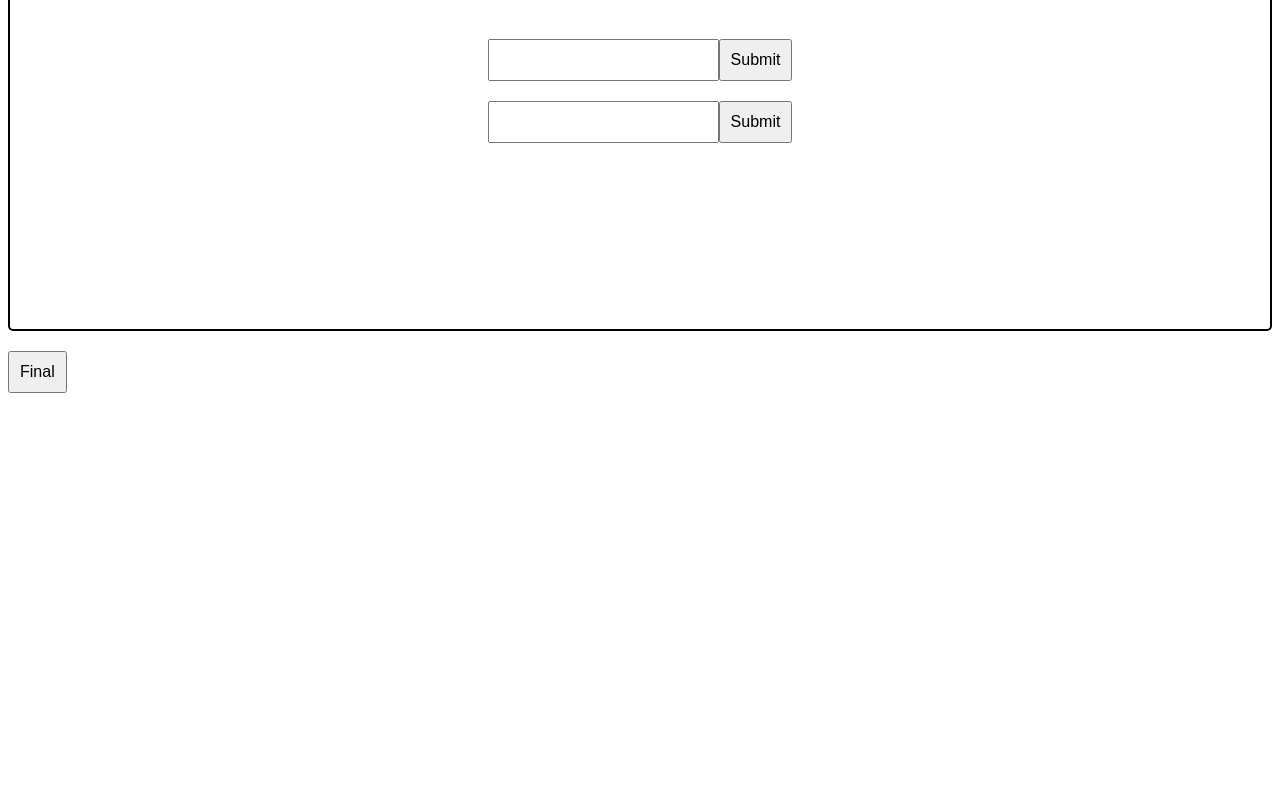
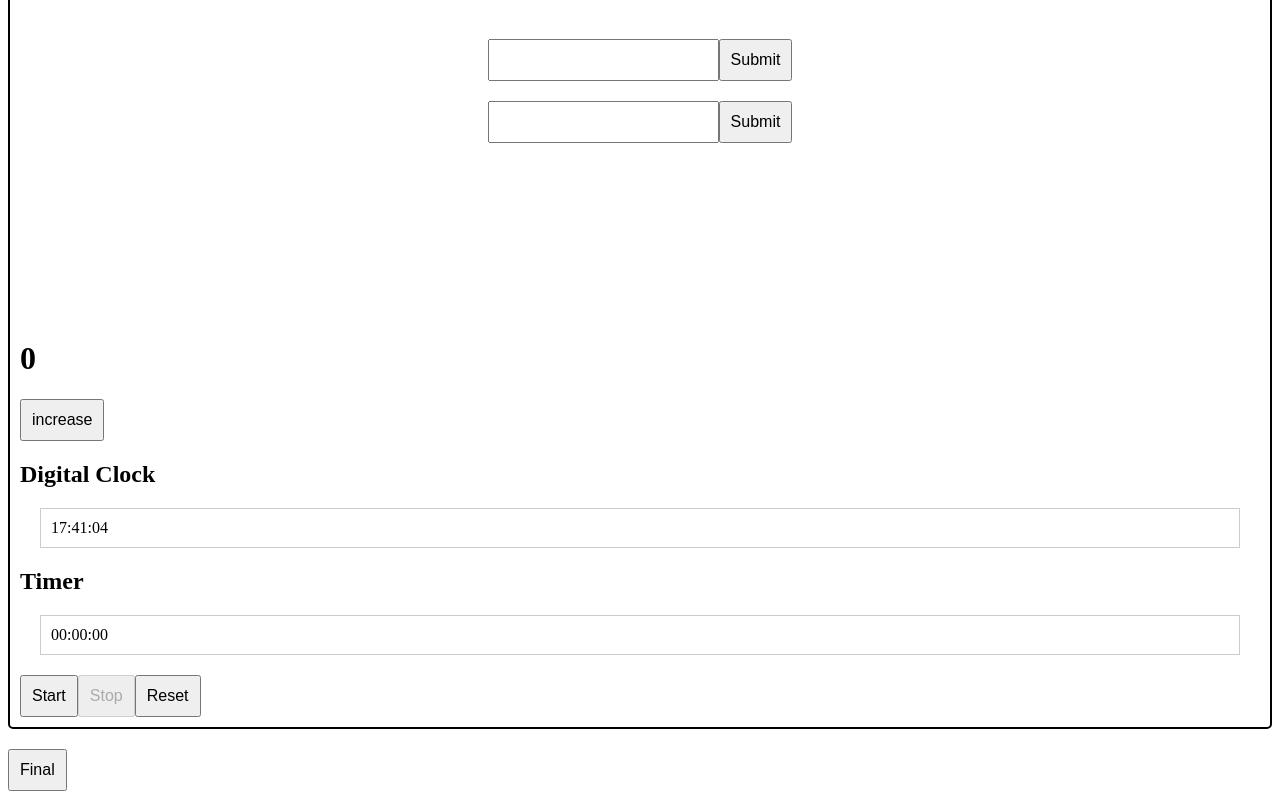
Before and after one commit to tejasvi8686/React_Assigment, a React (Vite) app: page / in a window 1280 px wide. Shown: the part 1505-2304 px from the top of the page. Before the commit the page ends 1906 px from the top, so only its background shows below. Built offline with nearby package versions, Linux system fonts and the light colour scheme.

Commit message:
chapter 5 assigments

```diff
--- a/src/App.jsx
+++ b/src/App.jsx
@@ -4,6 +4,7 @@ import Child from "./componetns/Border/Child/Child";
 import Resume from "./componetns/Resume/Resume";
 import List from "./componetns/List/List";
 import Event from "./componetns/EventHandler/Event";
+import Counter from "./componetns/Counter/Counter";
 
 function App() {
   const handleClick = (e) => {
@@ -29,6 +30,7 @@ function App() {
           <List layout="bullet" items={itemss} />
         </div>
         <Event />
+        <Counter />
       </Border>
       <button onClick={handleClick}>Final</button>
     </div>
--- /dev/null
+++ b/src/componetns/Counter/Clock/Clock.jsx
@@ -0,0 +1,37 @@
+import React, { useState, useEffect } from 'react';
+
+function Clock() {
+  const [time, setTime] = useState(getCurrentTime());
+
+  useEffect(() => {
+    const intervalId = setInterval(() => {
+      setTime(getCurrentTime());
+    }, 1000);
+
+    return () => clearInterval(intervalId);
+  }, []);
+
+  useEffect(() => {
+    const seconds = new Date().getSeconds();
+    if (seconds === 0) {
+      console.log('End of minute');
+    }
+  }, [time]);
+
+  function getCurrentTime() {
+    const now = new Date();
+    const hours = now.getHours().toString().padStart(2, '0');
+    const minutes = now.getMinutes().toString().padStart(2, '0');
+    const seconds = now.getSeconds().toString().padStart(2, '0');
+    return `${hours}:${minutes}:${seconds}`;
+  }
+
+  return (
+    <div>
+      <h2>Digital Clock</h2>
+      <p>{time}</p>
+    </div>
+  );
+}
+
+export default Clock;
--- /dev/null
+++ b/src/componetns/Counter/Counter.jsx
@@ -0,0 +1,23 @@
+import { useState } from "react";
+import Clock from "./Clock/Clock";
+import Timer from "./Timer/Timer";
+
+const Counter = () => {
+  const [counter, setCounter] = useState(0);
+  const increseHandler = (e) => {
+    e.stopPropagation();
+    setTimeout(() => {
+      setCounter((counter) => counter + 1);
+    }, 2000);
+  };
+  return (
+    <div>
+      <h1>{counter}</h1>
+      <button onClick={increseHandler}>increase</button>
+      <Clock />
+      <Timer />
+    </div>
+  );
+};
+
+export default Counter;
--- /dev/null
+++ b/src/componetns/Counter/Timer/Timer.jsx
@@ -0,0 +1,57 @@
+import React, { useState, useEffect } from 'react';
+
+function Timer() {
+  const [isRunning, setIsRunning] = useState(false);
+  const [elapsedTime, setElapsedTime] = useState(0);
+  const [intervalId, setIntervalId] = useState(null);
+
+  useEffect(() => {
+    if (isRunning) {
+      const id = setInterval(() => {
+        setElapsedTime((prevTime) => prevTime + 1);
+      }, 1000);
+      setIntervalId(id);
+    } else if (!isRunning && intervalId) {
+      clearInterval(intervalId);
+      setIntervalId(null);
+    }
+
+    return () => {
+      if (intervalId) {
+        clearInterval(intervalId);
+      }
+    };
+  }, [isRunning]);
+
+  const handleStart = () => {
+    setIsRunning(true);
+  };
+
+  const handleStop = () => {
+    setIsRunning(false);
+  };
+
+  const handleReset = () => {
+    setIsRunning(false);
+    setElapsedTime(0);
+  };
+
+  const formatTime = (time) => {
+    const hours = Math.floor(time / 3600).toString().padStart(2, '0');
+    const minutes = Math.floor((time % 3600) / 60).toString().padStart(2, '0');
+    const seconds = (time % 60).toString().padStart(2, '0');
+    return `${hours}:${minutes}:${seconds}`;
+  };
+
+  return (
+    <div>
+      <h2>Timer</h2>
+      <p>{formatTime(elapsedTime)}</p>
+      <button onClick={handleStart} disabled={isRunning}>Start</button>
+      <button onClick={handleStop} disabled={!isRunning}>Stop</button>
+      <button onClick={handleReset}>Reset</button>
+    </div>
+  );
+}
+
+export default Timer;
```
